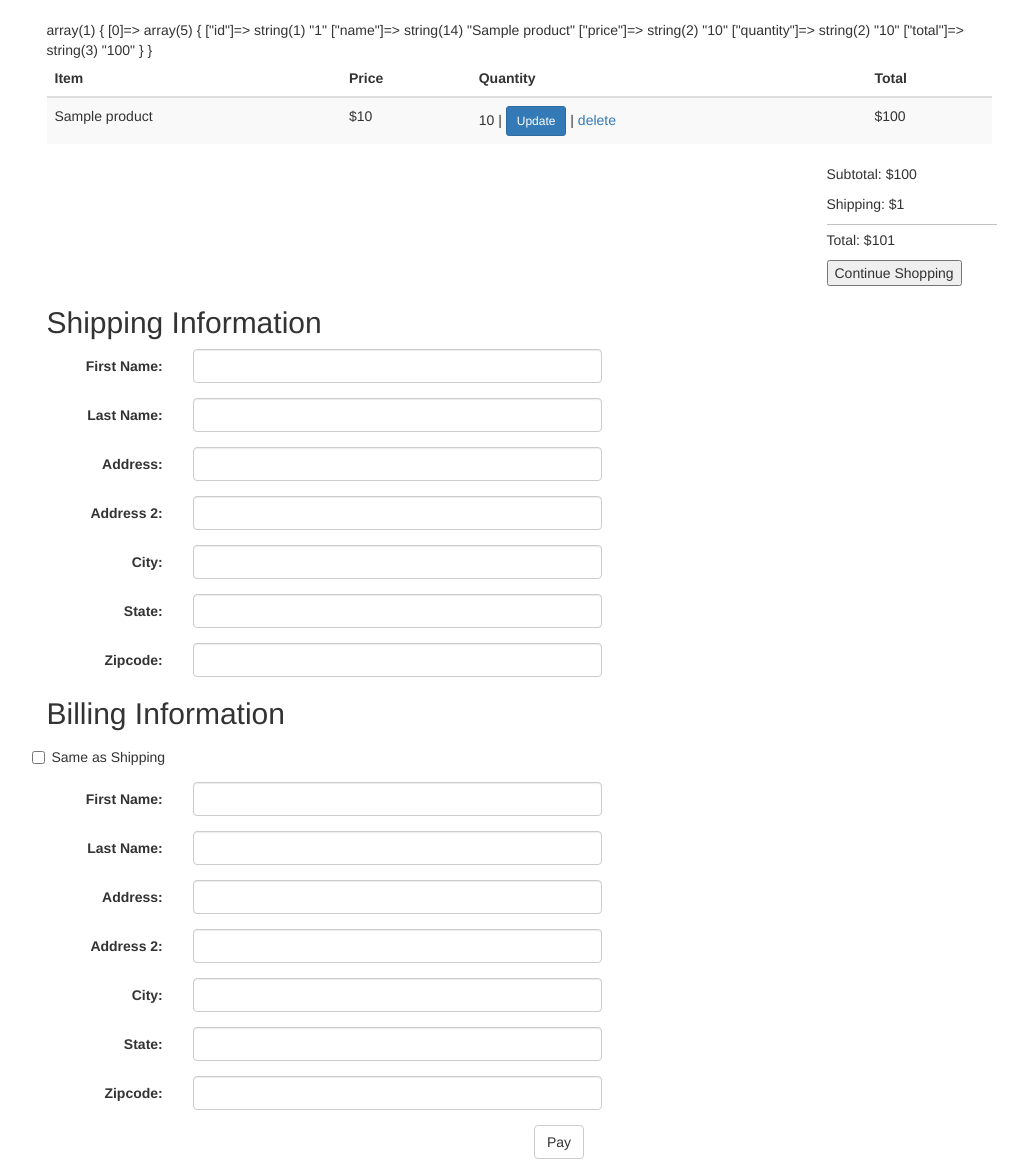
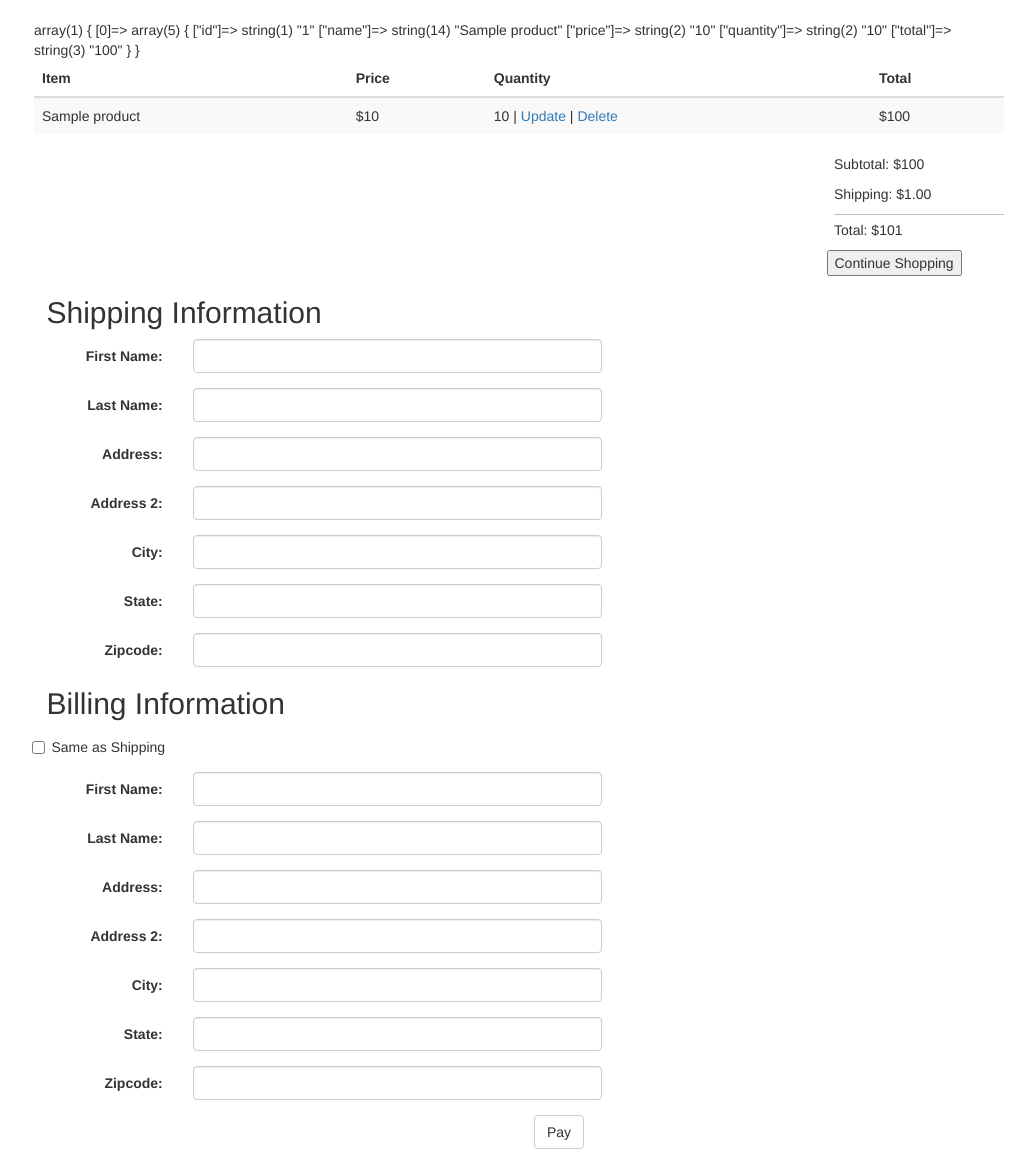
Before and after one commit to m272cels/cd_ecommerce, a CodeIgniter app: page /cart in a window 1280 px wide. Shown: the part 52-1226 px from the top of the page, without its empty margins (121-1156 px from the left). After the commit the page ends 1201 px from the top, so only its background shows below. Run offline with CodeIgniter, Linux system fonts and the light colour scheme; tables that the repository leaves empty or names only in its code hold one stand-in row (values such as "Sample post"); some libraries are stand-ins or nearby versions.

Commit message:
implemented AJAX on cart page

```diff
--- a/ci_clean_version-master/application/controllers/carts.php
+++ b/ci_clean_version-master/application/controllers/carts.php
@@ -11,9 +11,14 @@ class Carts extends CI_Controller {
 
   public function index()
   {
+    $cartCount = $this->session->userdata('cart');
+    $this->load->view('cart/cart', array('cart' => $cartCount));
+  }
+
+  public function index_html()
+  {
     $cart = $this->Order->show_cart('1');
-    $cartCount = $this->session->userdata('cart');
-    $this->load->view('cart/cart', array("cart_items" => $cart, 'cart' => $cartCount));
+    $this->load->view('partials/cart_items_table', array("cart_items" => $cart));
   }
 
   public function add($id)
@@ -35,7 +40,8 @@ class Carts extends CI_Controller {
     $currentCart = $this->session->userdata('cart');
     $this->session->set_userdata('cart', $currentCart - 1);
     $this->Order->delete_from_cart($product_delete);
-    redirect("/cart");
+    $cart = $this->Order->show_cart('1');
+    $this->load->view('partials/cart_items_table', array("cart_items" => $cart));
   }
 
   public function update()
@@ -44,7 +50,8 @@ class Carts extends CI_Controller {
     $post = $this->input->post();
     $post['user_id'] = '1';//$this->session->userdata('user_id');
     $this->Order->update_cart($post);
-    redirect('/cart');
+    $cart = $this->Order->show_cart('1');
+    $this->load->view('partials/cart_items_table', array("cart_items" => $cart));
   }
 
   public function clear()
--- a/ci_clean_version-master/application/views/cart/cart.php
+++ b/ci_clean_version-master/application/views/cart/cart.php
@@ -9,15 +9,43 @@
 
     <script type="text/javascript">
         $(document).ready(function() {
+            $.get('/carts/index_html', function (res) {
+                $('#cart-table').html(res);
+                var total = $('#total-amt').text();
+                $('#pay').attr('action', "/addorder/"+total);
+            });
             $('#myModal').on('shown.bs.modal', function () {
               $('#myInput').focus();
             });
-            $('button[data-target="#myModal"]').on('click', function () {
-                var qty = $(this).siblings('.qty').text();
-                $('#myInput').val(qty);
-                var p_id = $(this).siblings('input[type="hidden"]').val();
-                $('#p_id').val(p_id);
+
+            $(document).on('click', '.delete', function () {
+                var p_id = $(this).attr('value');
+                $.post('/carts/delete/'+p_id, function (res) {
+                    $('#cart-table').html(res);
+                    var total = $('#total-amt').text();
+                    $('#pay').attr('action', "/addorder/"+total);
+                });
+                var cartCount = Number($('#cart-counter').text());
+                $('#cart-counter').text(cartCount - 1);
+                return false;
             });
+            $(document).on('click', '.update', function () {
+
+                $(this).parent().hide();
+                $(this).parent().siblings('.disappear').show();
+            });
+            $(document).on('change', '.disappear', function () {
+                $.post('/carts/update', $(this).serialize(), function (res) {
+                    $('#cart-table').html(res);
+                    var total = $('#total-amt').text();
+                    $('#pay').attr('action', "/addorder/"+total);
+                });
+                return false;
+            });
+            $(document).on('blur', '.disappear', function () {
+                $(this).siblings('.shown').show();
+                $(this).hide();
+            })
             $('#checkbox').change(function() {
                 if (this.checked) {
                     $("#first_name_bill").val($("#first_name").val());
@@ -44,50 +72,12 @@
     </script>
 </head>
 <body>
+    <div id="nav"></div>
 <?php
     $this->load->view('partials/usernavbar', array('cart' => $cart));
 ?>
     <div class="container">
-        <div class="row">
-            <div class="col-sm-10 col-sm-offset-1">
-                <table class="table table-striped">
-                    <thead>
-                        <tr>
-                            <th>Item</th>
-                            <th>Price</th>
-                            <th>Quantity</th>
-                            <th>Total</th>
-                        </tr>
-                    </thead>
-                    <tbody>
-<?php
-var_dump($cart_items);
-    $total = 0;
-    foreach ($cart_items as $item) {
-        $total += $item['total'];
-?>
-                        <tr>
-                            <td><?= $item['name'] ?></td>
-                            <td>$<?= $item['price'] ?></td>
-                            <td><span class="qty"><?= $item['quantity'] ?></span> | <button type="button" class="btn btn-primary btn-sm" data-toggle="modal" data-target="#myModal">Update</button> |
-                            <input type="hidden" name="product_id" value="<?= $item['id'] ?>">
-                                    <a href="/delete/<?=$item['id']?>">delete</a></td>
-                            <td>$<?= $item['total'] ?></td>
-                        </tr>
-<?php
-    }
-?>
-                    </tbody>
-                </table>
-            </div>
-        </div>
-        <div class="row">
-            <div class="col-sm-3 col-sm-offset-9">
-                <p>Subtotal: $<?=$total?></p>
-                <p>Shipping: $1</p>
-                <p id="total">Total: $<?=$total+1?></p>
-            </div>
-        </div>
+        <div class="row" id="cart-table"></div>
         <div class="row">
             <div class="col-sm-3 col-sm-offset-9">
                 <form method="post" action="products">
@@ -98,7 +88,7 @@ var_dump($cart_items);
         <div class="row">
             <div class="col-sm-6 col-sm-offset-1">
                 <h2>Shipping Information</h2>
-                <form class="form-horizontal" role="form" action="/addorder/<?=$total+1?>" method="post">
+                <form id="pay" class="form-horizontal" role="form" action="/addorder/0" method="post">
                     <div class="form-group">
                         <label class="control-label col-sm-3">First Name:</label>
                         <div class="col-sm-9">
@@ -241,25 +231,5 @@ var_dump($cart_items);
             </div>
         </div>
     </div>
-<div class="modal fade" id="myModal" tabindex="-1" role="dialog" aria-labelledby="myModalLabel">
-  <div class="modal-dialog" role="document">
-    <div class="modal-content">
-      <div class="modal-header">
-        <button type="button" class="close" data-dismiss="modal" aria-label="Close"><span aria-hidden="true">&times;</span></button>
-        <h4 class="modal-title" id="myModalLabel">Update Quantity</h4>
-      </div>
-      <div class="modal-body">
-        <form id="update" action="/updatecart/" method="post">
-            <input id="p_id" type="hidden" name="product_id">
-            <input id="myInput" type="number" name="quantity">
-        </form>
-      </div>
-      <div class="modal-footer">
-        <button type="button" class="btn btn-default" data-dismiss="modal">Close</button>
-        <button form="update" class="btn btn-primary">Save changes</button>
-      </div>
-    </div>
-  </div>
-</div>
 </body>
 </html>
--- /dev/null
+++ b/ci_clean_version-master/application/views/partials/cart_items_table.php
@@ -0,0 +1,54 @@
+<style type="text/css">
+    .disappear {
+        display: none;
+    }
+</style>
+
+        <div class="row">
+            <div class="col-sm-10 col-sm-offset-1">
+                <table class="table table-striped">
+                    <thead>
+                        <tr>
+                            <th>Item</th>
+                            <th>Price</th>
+                            <th>Quantity</th>
+                            <th>Total</th>
+                        </tr>
+                    </thead>
+                    <tbody>
+<?php
+var_dump($cart_items);
+    $total = 0;
+    foreach ($cart_items as $item) {
+        $total += $item['total'];
+?>
+                        <tr>
+                            <td><?= $item['name'] ?></td>
+                            <td>$<?= $item['price'] ?></td>
+                            <td>
+                                <span class="shown">
+                                    <span class="qty"><?= $item['quantity'] ?></span> |
+                                    <a href="" class="update">Update</a>
+                                </span>
+                                <form class="disappear" method="post">
+                                    <input type="hidden" name="product_id" value="<?= $item['id'] ?>">
+                                    <input type="number" name="quantity" value="<?= $item['quantity'] ?>">
+                                </form> |
+                                <a href="" class="delete" value="<?=$item['id']?>">Delete</a>
+                            </td>
+                            <td>$<?= $item['total'] ?></td>
+                        </tr>
+<?php
+    }
+?>
+                    </tbody>
+                </table>
+            </div>
+        </div>
+        <div class="row">
+            <div class="col-sm-3 col-sm-offset-9">
+                <p>Subtotal: $<?=$total?></p>
+                <p>Shipping: $1.00</p>
+                <p id="total">Total: $<span id="total-amt"><?=$total+1?></span></p>
+            </div>
+        </div>
--- a/ci_clean_version-master/application/views/partials/usernavbar.php
+++ b/ci_clean_version-master/application/views/partials/usernavbar.php
@@ -21,7 +21,7 @@
       </form>
       <ul class="nav navbar-nav navbar-right">
       	<li><a href="#"><span class="glyphicon glyphicon-envelope" aria-hidden="true"> </span></a></li>
-        <li><a  href="/cart"><span class="glyphicon glyphicon-shopping-cart" aria-hidden="true"></span> (<?=$cart?>)</a></li>
+        <li><a  href="/cart"><span class="glyphicon glyphicon-shopping-cart" aria-hidden="true"></span> (<span id="cart-counter"><?=$cart?></span>)</a></li>
         <li class="dropdown">
           <a href="#" class="dropdown-toggle" data-toggle="dropdown" role="button" aria-haspopup="true" aria-expanded="false">Dropdown <span class="caret"></span></a>
           <ul class="dropdown-menu">
```
Also changed, not shown: 1 other file.
